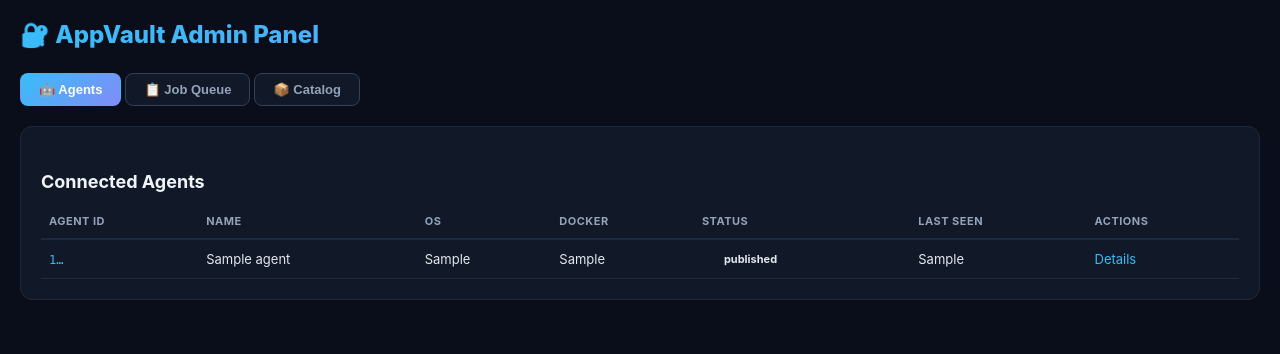
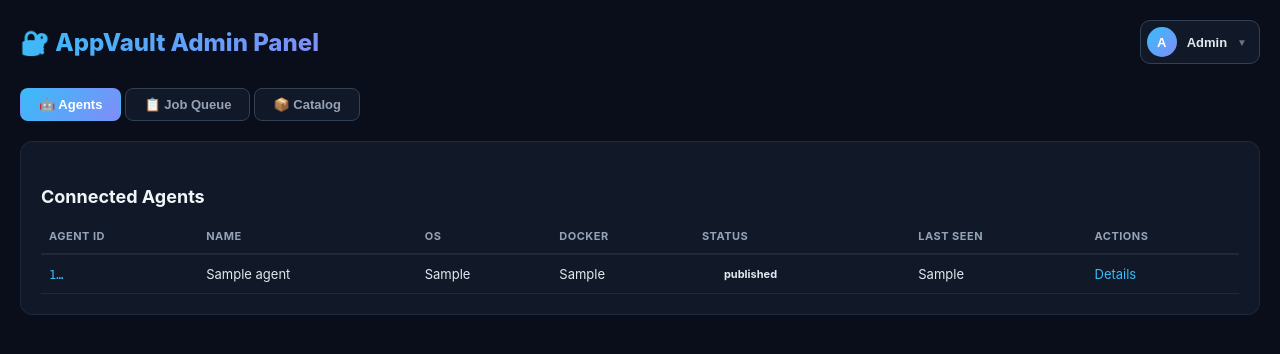
Before and after one commit to Sectutor/appvault-cloud, a FastAPI app: template templates/admin.html in a window 1280 px wide. Shown: the top 354 px of the page. Run offline with FastAPI, Linux system fonts and the light colour scheme; the template is opened without the code that fills it: most values are stand-ins (such as "Sample title", 1, 10 or a date in 2020); parts of the project's set-up code (start-up, migrations or seed data) failed here and were passed over; some libraries are stand-ins or nearby versions.

Commit message:
feat: logout menu in admin panel — user dropdown with sign out

```diff
--- a/templates/admin.html
+++ b/templates/admin.html
@@ -41,10 +41,66 @@
 .agent-dot.online { background: #22c55e; }
 .agent-dot.offline { background: #64748b; }
 .empty { color: #64748b; font-style: italic; padding: 20px; text-align: center; }
+
+/* ── Top bar + user menu ── */
+.topbar { display: flex; align-items: center; justify-content: space-between; margin-bottom: 24px; }
+.topbar h1 { margin-bottom: 0; }
+.user-menu { position: relative; }
+.user-btn {
+  display: flex; align-items: center; gap: 10px;
+  background: #111827; border: 1px solid #334155; border-radius: 10px;
+  padding: 6px 12px 6px 6px; cursor: pointer; color: #e2e8f0;
+  font-size: 13px; font-weight: 600; transition: border-color 0.2s;
+}
+.user-btn:hover { border-color: #38bdf8; }
+.avatar {
+  width: 30px; height: 30px; border-radius: 50%;
+  background: linear-gradient(135deg, #38bdf8, #818cf8);
+  display: flex; align-items: center; justify-content: center;
+  font-size: 13px; font-weight: 800; color: #fff;
+}
+.user-btn .caret { font-size: 10px; color: #64748b; transition: transform 0.2s; }
+.user-menu.open .caret { transform: rotate(180deg); }
+.dropdown {
+  position: absolute; right: 0; top: calc(100% + 8px); min-width: 200px;
+  background: #111827; border: 1px solid #334155; border-radius: 12px;
+  box-shadow: 0 12px 40px rgba(0,0,0,0.5); padding: 6px;
+  display: none; z-index: 1000;
+}
+.user-menu.open .dropdown { display: block; }
+.dropdown .user-info { padding: 10px 12px; border-bottom: 1px solid #1e293b; margin-bottom: 6px; }
+.dropdown .user-info .name { font-size: 13px; font-weight: 700; color: #f1f5f9; }
+.dropdown .user-info .role { font-size: 11px; color: #64748b; margin-top: 2px; }
+.dropdown a, .dropdown button {
+  display: block; width: 100%; text-align: left;
+  padding: 9px 12px; border: none; border-radius: 8px; background: none;
+  color: #e2e8f0; font-size: 13px; font-weight: 600; cursor: pointer;
+  text-decoration: none; transition: background 0.15s;
+}
+.dropdown a:hover, .dropdown button:hover { background: #1e293b; }
+.dropdown .logout { color: #f87171; }
+.dropdown .logout:hover { background: rgba(239,68,68,0.12); }
 </style>
 </head>
 <body>
-<h1>🔐 AppVault Admin Panel</h1>
+<div class="topbar">
+  <h1>🔐 AppVault Admin Panel</h1>
+  <div class="user-menu" id="userMenu">
+    <button class="user-btn" onclick="toggleMenu(event)">
+      <div class="avatar">A</div>
+      <span>Admin</span>
+      <span class="caret">▼</span>
+    </button>
+    <div class="dropdown">
+      <div class="user-info">
+        <div class="name">AppVault Administrator</div>
+        <div class="role">Signed in · {{ request.client.host if request.client else 'session' }}</div>
+      </div>
+      <a href="/" target="_blank">🌐 View Landing Page</a>
+      <button class="logout" onclick="logout()">🚪 Sign Out</button>
+    </div>
+  </div>
+</div>
 
 <div class="section-tabs">
   <button class="active" onclick="switchTab('agents')">🤖 Agents</button>
@@ -476,6 +532,18 @@
     .catch(function(err){ showToast('❌ ' + err.message, 'error'); });
 }
 
+// ── User menu / logout ──
+function toggleMenu(e) {
+  e.stopPropagation();
+  document.getElementById('userMenu').classList.toggle('open');
+}
+document.addEventListener('click', function() {
+  document.getElementById('userMenu').classList.remove('open');
+});
+function logout() {
+  window.location.href = '/logout';
+}
+
 // Cloud form submit
 document.getElementById('cloudForm').addEventListener('submit', async function(e) {
   e.preventDefault();
```
